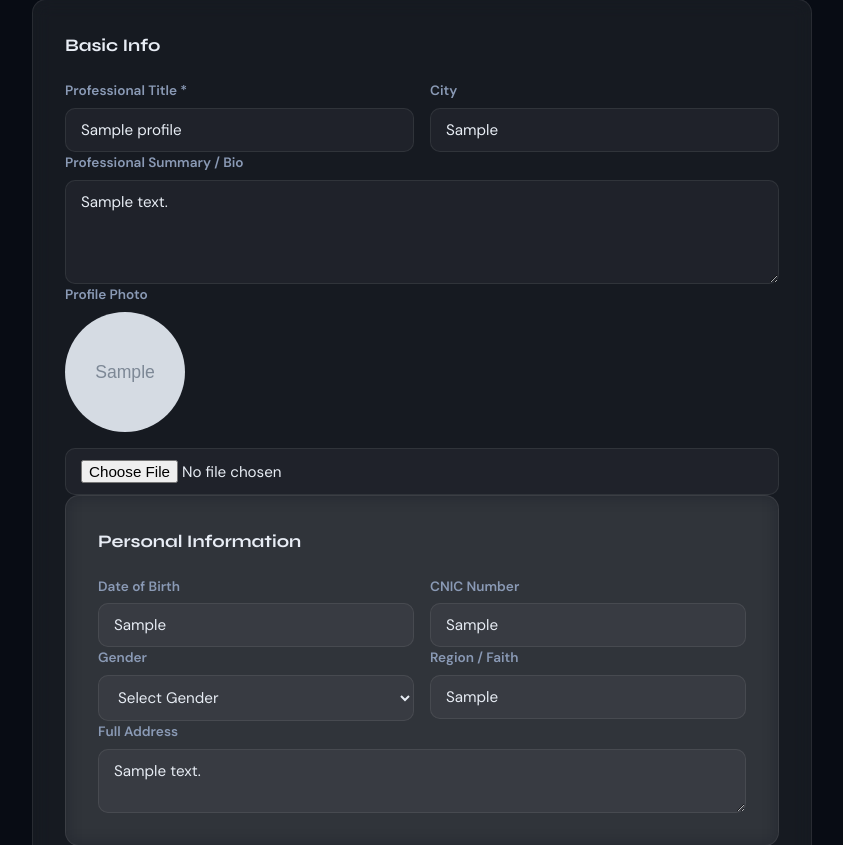
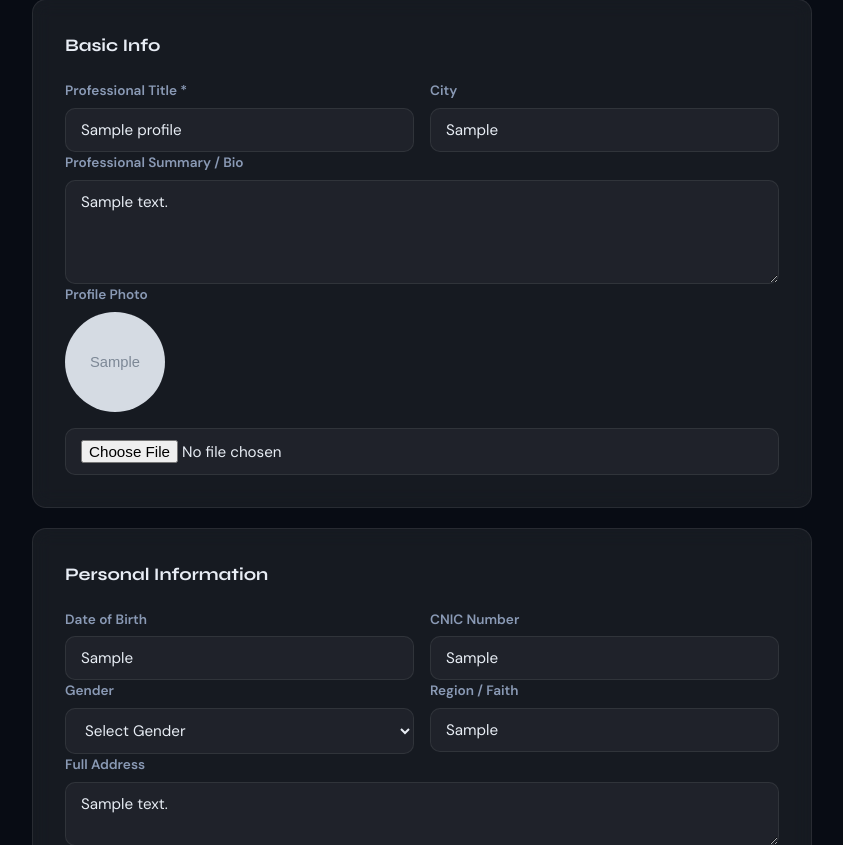
Before and after one commit to jamshaid-develop/anpi-pehchan, a Flask app: template templates/dashboard/profile.html in a window 1280 px wide. Shown: the part 275-1120 px from the top of the page, without its empty margins (218-1061 px from the left). Run offline with Flask 3, Linux system fonts and the light colour scheme; the template is opened without the code that fills it: values that come from a table or form of the project are taken from there, others are empty; tables that the repository leaves empty hold one stand-in row (values such as "Sample post"); grey boxes marked "Sample" are stand-in pictures.

Commit message:
Fix avatar upload - keep input visible

```diff
--- a/templates/dashboard/profile.html
+++ b/templates/dashboard/profile.html
@@ -34,13 +34,12 @@
       <div class="form-group">
          <label>Profile Photo</label>
           {% if profile and profile.avatar %}
-             <img src="{{ profile.avatar }}" id="avatarPreview"
-                style="width:120px;height:120px;border-radius:50%;object-fit:cover;display:block;margin-bottom:10px;">
-            {% else %}
-             <img id="avatarEmpty" src=""
-             style="display:none;width:120px;height:120px;border-radius:50%;object-fit:cover;margin-bottom:10px;">
+            <div style="margin-bottom:10px;">
+               <img src="{{ profile.avatar }}"
+             style="width:100px;height:100px;border-radius:50%;object-fit:cover;">
+            </div>
           {% endif %}
-            <input type="file" name="avatar" accept="image/*" id="avatarInput" class="file-input">
+          <input type="file" name="avatar" accept="image/jpeg,image/png,image/jpg"></div>
       </div>
 
     <!-- SECTION 2: Personal Information -->
@@ -198,26 +197,5 @@
 
 {% endblock %}
 {% block extra_js %}
-<script>
-// Simple avatar preview without replacing input
-document.getElementById('avatarZone').addEventListener('click', () => {
-    document.getElementById('avatarInput').click();
-});
 
-document.getElementById('avatarInput').addEventListener('change', function(e) {
-    const file = e.target.files[0];
-    if (file) {
-        const reader = new FileReader();
-        reader.onload = (ev) => {
-            const preview = document.getElementById('avatarPreview') ||
-                           document.getElementById('avatarEmpty');
-            if (preview) {
-                preview.src = ev.target.result;
-                preview.style.display = 'block';
-            }
-        };
-        reader.readAsDataURL(file);
-    }
-});
-</script>
 {% endblock %}
```
Lines whose indentation alone changed are shown as unchanged.
